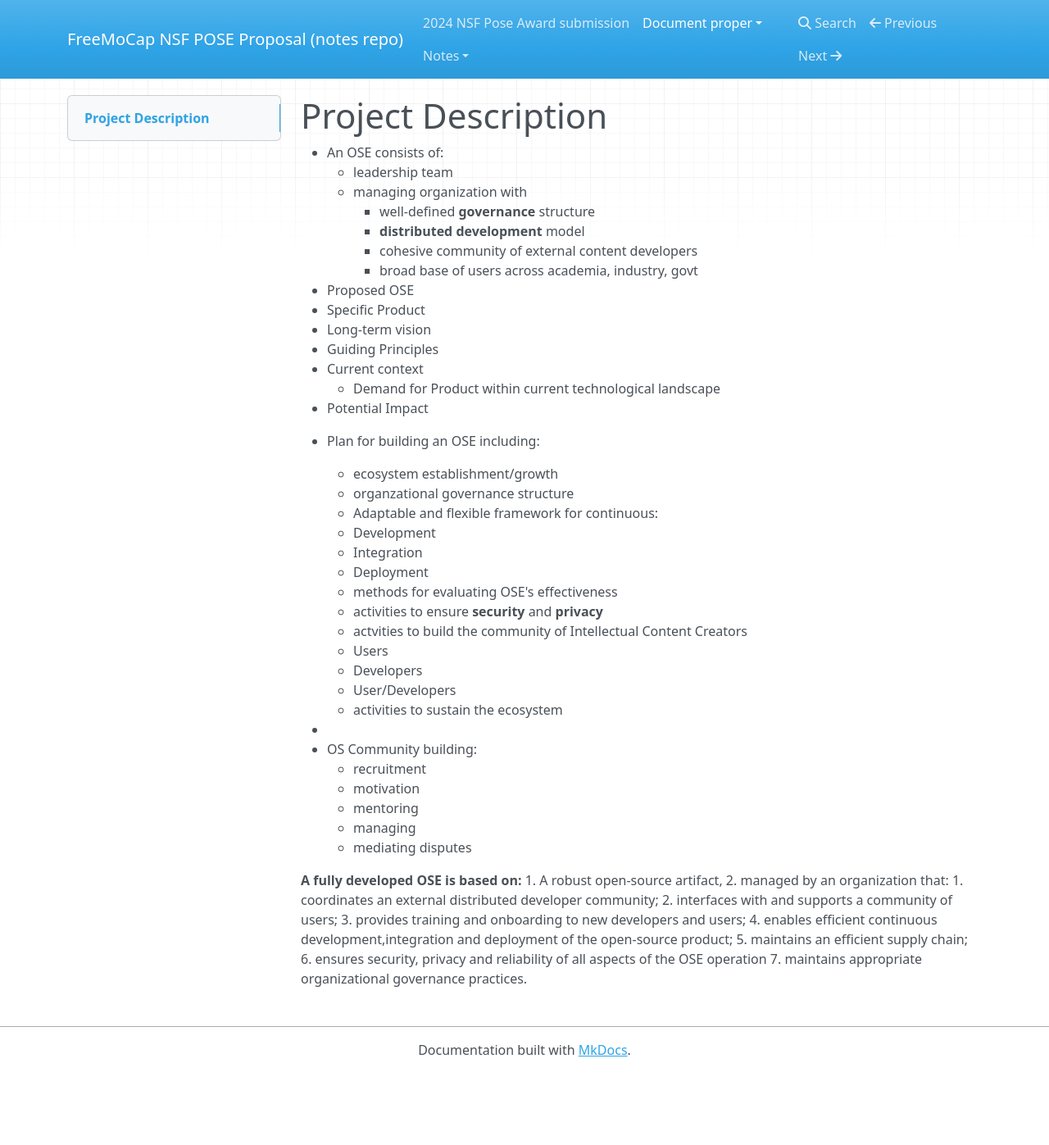
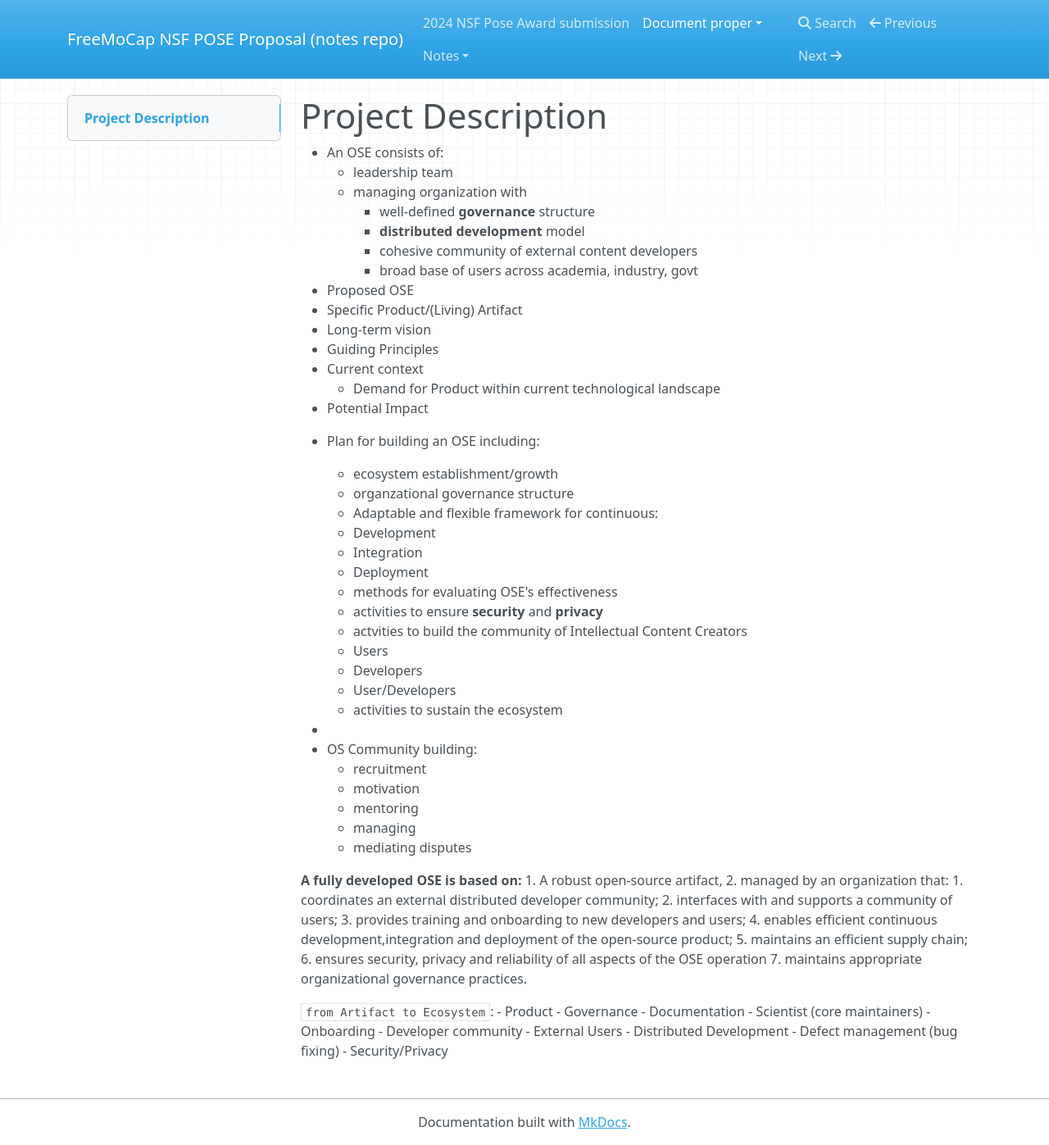
Before and after one commit to freemocap/2025-nsf-pose, an MkDocs documentation site: the page built from docs/document-proper/project-description-outline.md, in a window 1280 px wide and 1397 px high. Shown: the whole window at 82% size. Built offline with MkDocs 1.6.1, drawn with Linux system fonts in a browser that asks for light colours; nearby versions of some CDN libraries.

Commit message:
Jul 16, 2024, 10:14 AM

```diff
--- a/docs/document-proper/project-description-outline.md
+++ b/docs/document-proper/project-description-outline.md
@@ -8,7 +8,7 @@
         - cohesive community of external content developers
         - broad base of users across academia, industry, govt
 - Proposed OSE
-  - Specific Product
+  - Specific Product/(Living) Artifact
   - Long-term vision
   - Guiding Principles
   - Current context
@@ -49,3 +49,17 @@
   5. maintains an efficient supply chain;
   6. ensures security, privacy and reliability of all aspects of the OSE operation
   7. maintains appropriate organizational governance practices.
+
+
+###
+`from Artifact to Ecosystem`:
+- Product
+- Governance
+- Documentation
+- Scientist (core maintainers)
+- Onboarding
+- Developer community
+- External Users
+- Distributed Development
+- Defect management (bug fixing)
+- Security/Privacy
```
